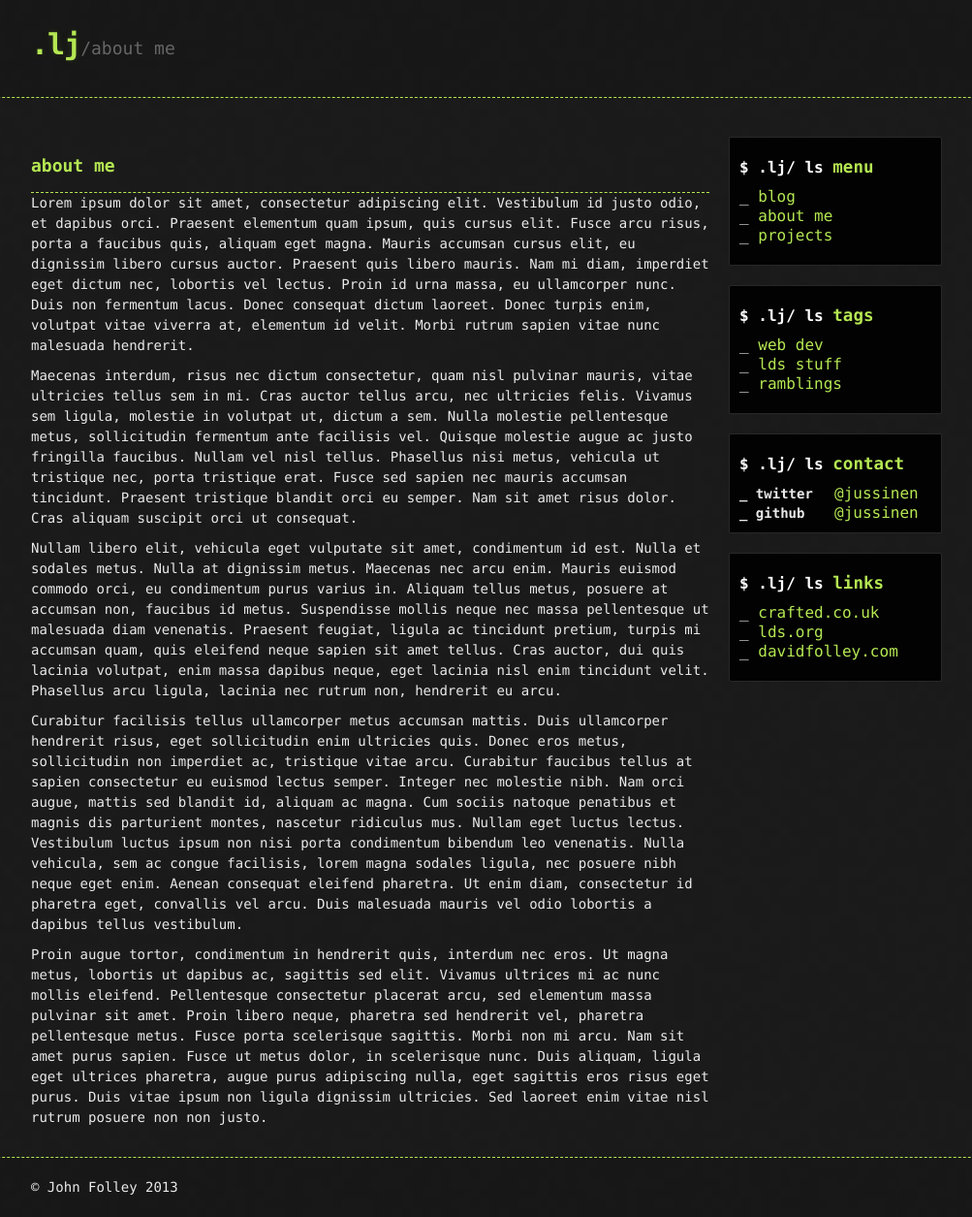
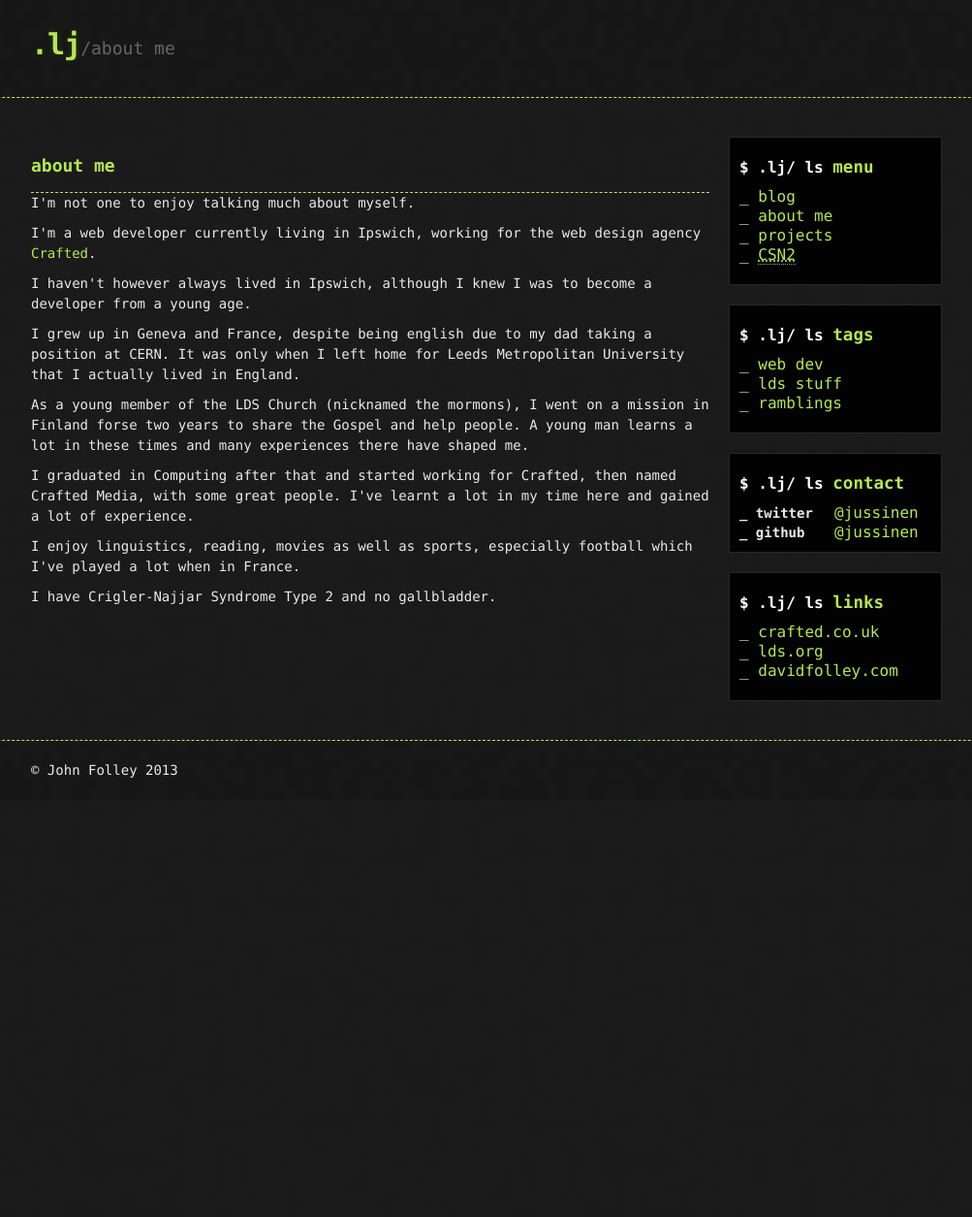
Before and after one commit to jussinen/jussinen.github.com, a Jekyll site: the page built from about.html, in a window 1280 px wide. Shown: the whole page at 97% size, without its empty margins (138-1141 px from the left). Built offline with Jekyll 4.4.1, drawn with Linux system fonts in a browser that asks for light colours; nearby versions of some CDN libraries; Markdown is read by kramdown in place of the engine named in the settings; after the commit the page ends 900 px from its top, so only the background shows below that.

Commit message:
Created content for "about-me" page. Created content for "crigler-najjar syndrome type 2" page.

```diff
--- a/_layouts/default.html
+++ b/_layouts/default.html
@@ -44,6 +44,7 @@
                             <li><a href="/">blog</a></li>
                             <li><a href="/about.html">about me</a></li>
                             <li><a href="/projects.html">projects</a></li>
+                            <li><a href="/crigler-najjar-syndrome-type-2.html"><abbr title="Crigler-Najjar Syndrome Type 2">CSN2</abbr></a></li>
                         </ul>
                     </nav>
                     <div class="pod">
--- a/about.html
+++ b/about.html
@@ -2,21 +2,21 @@
 layout: page
 title: "about me"
 author: John Folley
-description: "I'm me."
-summary: "I'm me."
+description: "A brief, if reluctanct, description of myself"
+summary: "A brief, if reluctanct, description of myself"
 ---
-<p>
-Lorem ipsum dolor sit amet, consectetur adipiscing elit. Vestibulum id justo odio, et dapibus orci. Praesent elementum quam ipsum, quis cursus elit. Fusce arcu risus, porta a faucibus quis, aliquam eget magna. Mauris accumsan cursus elit, eu dignissim libero cursus auctor. Praesent quis libero mauris. Nam mi diam, imperdiet eget dictum nec, lobortis vel lectus. Proin id urna massa, eu ullamcorper nunc. Duis non fermentum lacus. Donec consequat dictum laoreet. Donec turpis enim, volutpat vitae viverra at, elementum id velit. Morbi rutrum sapien vitae nunc malesuada hendrerit.
-</p>
-<p>
-Maecenas interdum, risus nec dictum consectetur, quam nisl pulvinar mauris, vitae ultricies tellus sem in mi. Cras auctor tellus arcu, nec ultricies felis. Vivamus sem ligula, molestie in volutpat ut, dictum a sem. Nulla molestie pellentesque metus, sollicitudin fermentum ante facilisis vel. Quisque molestie augue ac justo fringilla faucibus. Nullam vel nisl tellus. Phasellus nisi metus, vehicula ut tristique nec, porta tristique erat. Fusce sed sapien nec mauris accumsan tincidunt. Praesent tristique blandit orci eu semper. Nam sit amet risus dolor. Cras aliquam suscipit orci ut consequat.
-</p>
-<p>
-Nullam libero elit, vehicula eget vulputate sit amet, condimentum id est. Nulla et sodales metus. Nulla at dignissim metus. Maecenas nec arcu enim. Mauris euismod commodo orci, eu condimentum purus varius in. Aliquam tellus metus, posuere at accumsan non, faucibus id metus. Suspendisse mollis neque nec massa pellentesque ut malesuada diam venenatis. Praesent feugiat, ligula ac tincidunt pretium, turpis mi accumsan quam, quis eleifend neque sapien sit amet tellus. Cras auctor, dui quis lacinia volutpat, enim massa dapibus neque, eget lacinia nisl enim tincidunt velit. Phasellus arcu ligula, lacinia nec rutrum non, hendrerit eu arcu.
-</p>
-<p>
-Curabitur facilisis tellus ullamcorper metus accumsan mattis. Duis ullamcorper hendrerit risus, eget sollicitudin enim ultricies quis. Donec eros metus, sollicitudin non imperdiet ac, tristique vitae arcu. Curabitur faucibus tellus at sapien consectetur eu euismod lectus semper. Integer nec molestie nibh. Nam orci augue, mattis sed blandit id, aliquam ac magna. Cum sociis natoque penatibus et magnis dis parturient montes, nascetur ridiculus mus. Nullam eget luctus lectus. Vestibulum luctus ipsum non nisi porta condimentum bibendum leo venenatis. Nulla vehicula, sem ac congue facilisis, lorem magna sodales ligula, nec posuere nibh neque eget enim. Aenean consequat eleifend pharetra. Ut enim diam, consectetur id pharetra eget, convallis vel arcu. Duis malesuada mauris vel odio lobortis a dapibus tellus vestibulum.
-</p>
-<p>
-Proin augue tortor, condimentum in hendrerit quis, interdum nec eros. Ut magna metus, lobortis ut dapibus ac, sagittis sed elit. Vivamus ultrices mi ac nunc mollis eleifend. Pellentesque consectetur placerat arcu, sed elementum massa pulvinar sit amet. Proin libero neque, pharetra sed hendrerit vel, pharetra pellentesque metus. Fusce porta scelerisque sagittis. Morbi non mi arcu. Nam sit amet purus sapien. Fusce ut metus dolor, in scelerisque nunc. Duis aliquam, ligula eget ultrices pharetra, augue purus adipiscing nulla, eget sagittis eros risus eget purus. Duis vitae ipsum non ligula dignissim ultricies. Sed laoreet enim vitae nisl rutrum posuere non non justo.
-</p>
+<p>I'm not one to enjoy talking much about myself.</p>
+
+<p>I'm a web developer currently living in Ipswich, working for the web design agency <a href="http://www.crafted.co.uk">Crafted</a>.</p>
+
+<p>I haven't however always lived in Ipswich, although I knew I was to become a developer from a young age.</p>
+
+<p>I grew up in Geneva and France, despite being english due to my dad taking a position at CERN. It was only when I left home for Leeds Metropolitan University that I actually lived in England.</p>
+
+<p>As a young member of the LDS Church (nicknamed the mormons), I went on a mission in Finland forse two years to share the Gospel and help people. A young man learns a lot in these times and many experiences there have shaped me.</p>
+
+<p>I graduated in Computing after that and started working for Crafted, then named Crafted Media, with some great people. I've learnt a lot in my time here and gained a lot of experience.</p>
+
+<p>I enjoy linguistics, reading, movies as well as sports, especially football which I've played a lot when in France.</p>
+
+<p>I have Crigler-Najjar Syndrome Type 2 and no gallbladder.</p>
```
Also changed, not shown: crigler-najjar-syndrome-type-2.html (added, +15 -0 lines).
